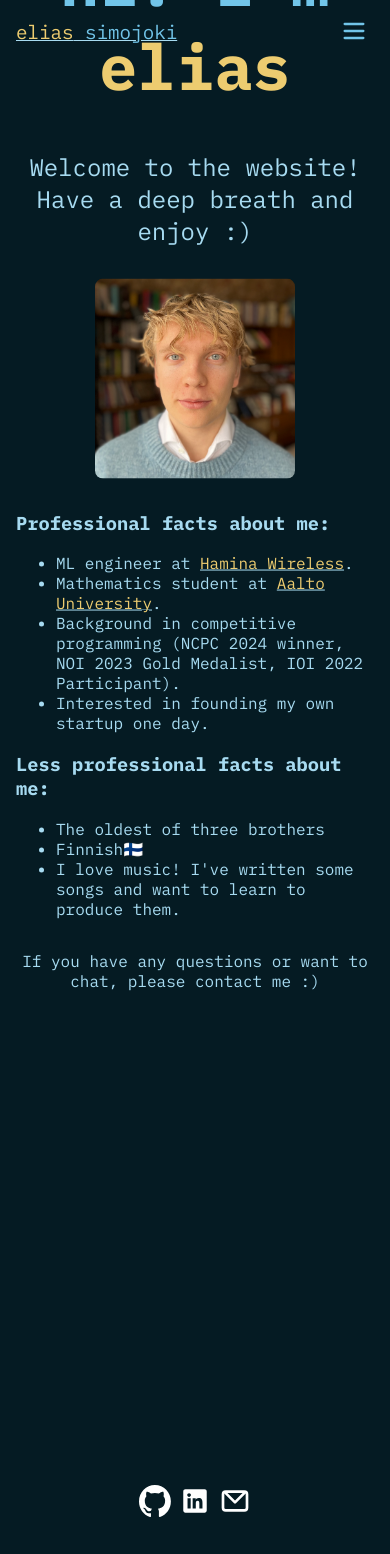
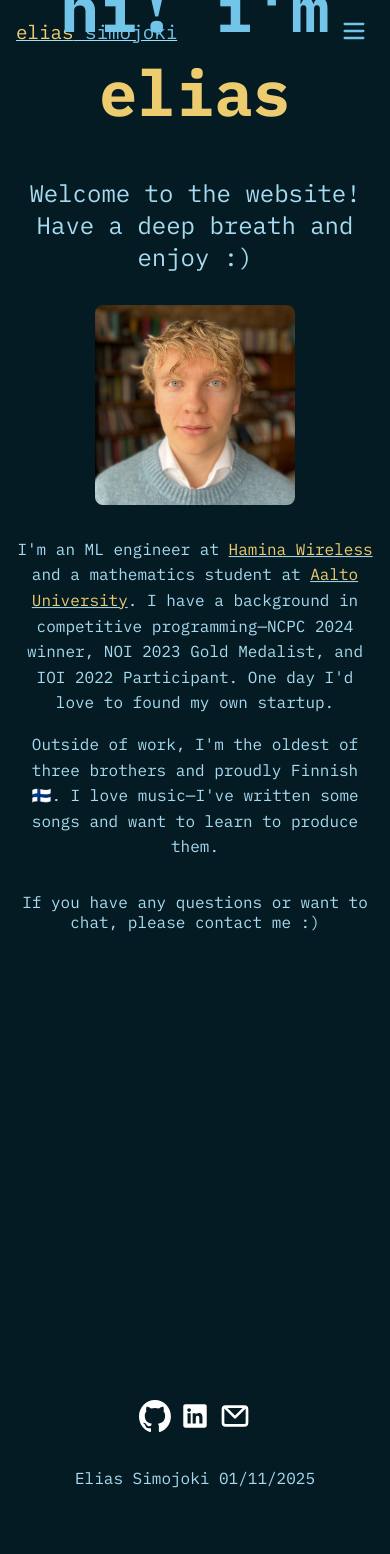
Before and after one commit to MojoLake/eSite, a SvelteKit app: page / in a window 390 px wide. Shown: the top 1554 px of the page. After the commit the page ends 1500 px from the top, so only its background shows below. Built offline with nearby package versions, Linux system fonts and the light colour scheme.

Commit message:
refactor: side-by-side photo and about text layout
- Place photo and bio text next to each other
- Convert bullet points to flowing paragraphs
- Add responsive stacking for mobile

```diff
--- a/src/routes/+page.svelte
+++ b/src/routes/+page.svelte
@@ -52,41 +52,31 @@
         Welcome to the website! Have a deep breath and enjoy :)
       </p>
 
-      <img src="/IMG_4668.jpeg" alt="Elias" class="profile-photo" />
+      <div class="about-section">
+        <img src="/IMG_4668.jpeg" alt="Elias" class="profile-photo" />
 
-      <div class="about-text">
-        <h3>Professional facts about me:</h3>
-        <ul>
-          <li>
-            ML engineer at <a
+        <div class="about-text">
+          <p>
+            I'm an ML engineer at <a
               href="https://hamina.com"
               target="_blank"
               rel="noopener noreferrer"><Yellow>Hamina Wireless</Yellow></a
-            >.
-          </li>
-          <li>
-            Mathematics student at <a
+            >
+            and a mathematics student at
+            <a
               href="https://www.aalto.fi/en"
               target="_blank"
               rel="noopener noreferrer"><Yellow>Aalto University</Yellow></a
-            >.
-          </li>
-          <li>
-            Background in competitive programming (NCPC 2024 winner, NOI 2023
-            Gold Medalist, IOI 2022 Participant).
-          </li>
-          <li>Interested in founding my own startup one day.</li>
-        </ul>
-
-        <h3>Less professional facts about me:</h3>
-        <ul>
-          <li>The oldest of three brothers</li>
-          <li>Finnish🇫🇮</li>
-          <li>
-            I love music! I've written some songs and want to learn to produce
-            them.
-          </li>
-        </ul>
+            >. I have a background in competitive programming—NCPC 2024 winner,
+            NOI 2023 Gold Medalist, and IOI 2022 Participant. One day I'd love
+            to found my own startup.
+          </p>
+          <p>
+            Outside of work, I'm the oldest of three brothers and proudly
+            Finnish 🇫🇮. I love music—I've written some songs and want to learn
+            to produce them.
+          </p>
+        </div>
       </div>
 
       <p class="contact-text">
@@ -147,18 +137,43 @@
     margin: auto 0.1rem;
   }
 
+  .about-section {
+    display: flex;
+    align-items: flex-start;
+    gap: 2rem;
+    margin: 2rem 1rem;
+  }
+
   .profile-photo {
-    display: block;
+    flex-shrink: 0;
     width: 200px;
     height: 200px;
     border-radius: 8px;
-    margin: 2rem auto;
     object-fit: cover;
   }
 
   .about-text {
     font-size: 1rem;
-    margin: 2rem 1rem;
+  }
+
+  .about-text p {
+    margin: 0 0 1rem 0;
+    line-height: 1.6;
+  }
+
+  .about-text p:last-child {
+    margin-bottom: 0;
+  }
+
+  @media (max-width: 600px) {
+    .about-section {
+      flex-direction: column;
+      align-items: center;
+    }
+
+    .about-text {
+      text-align: center;
+    }
   }
 
   .contact-text {
```
